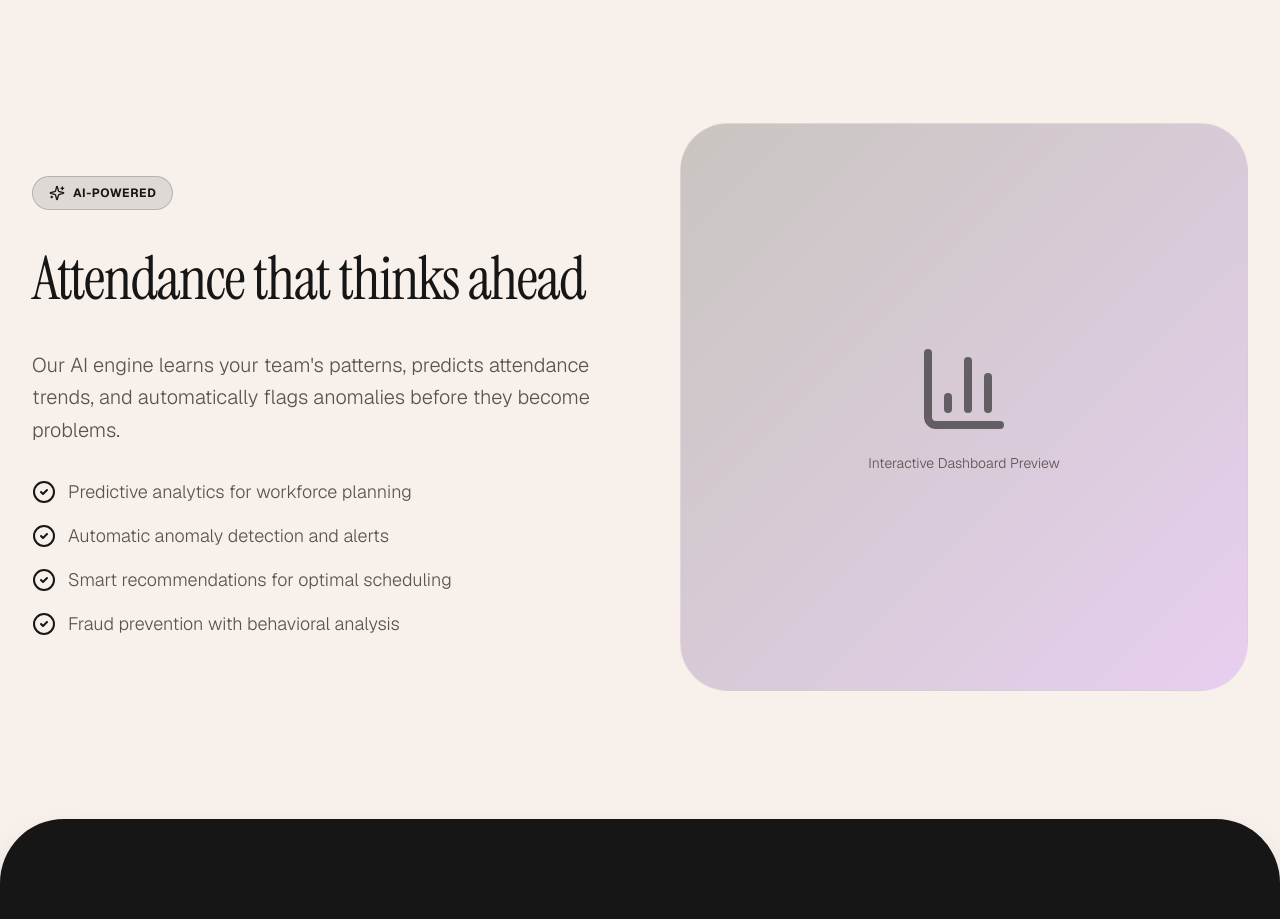
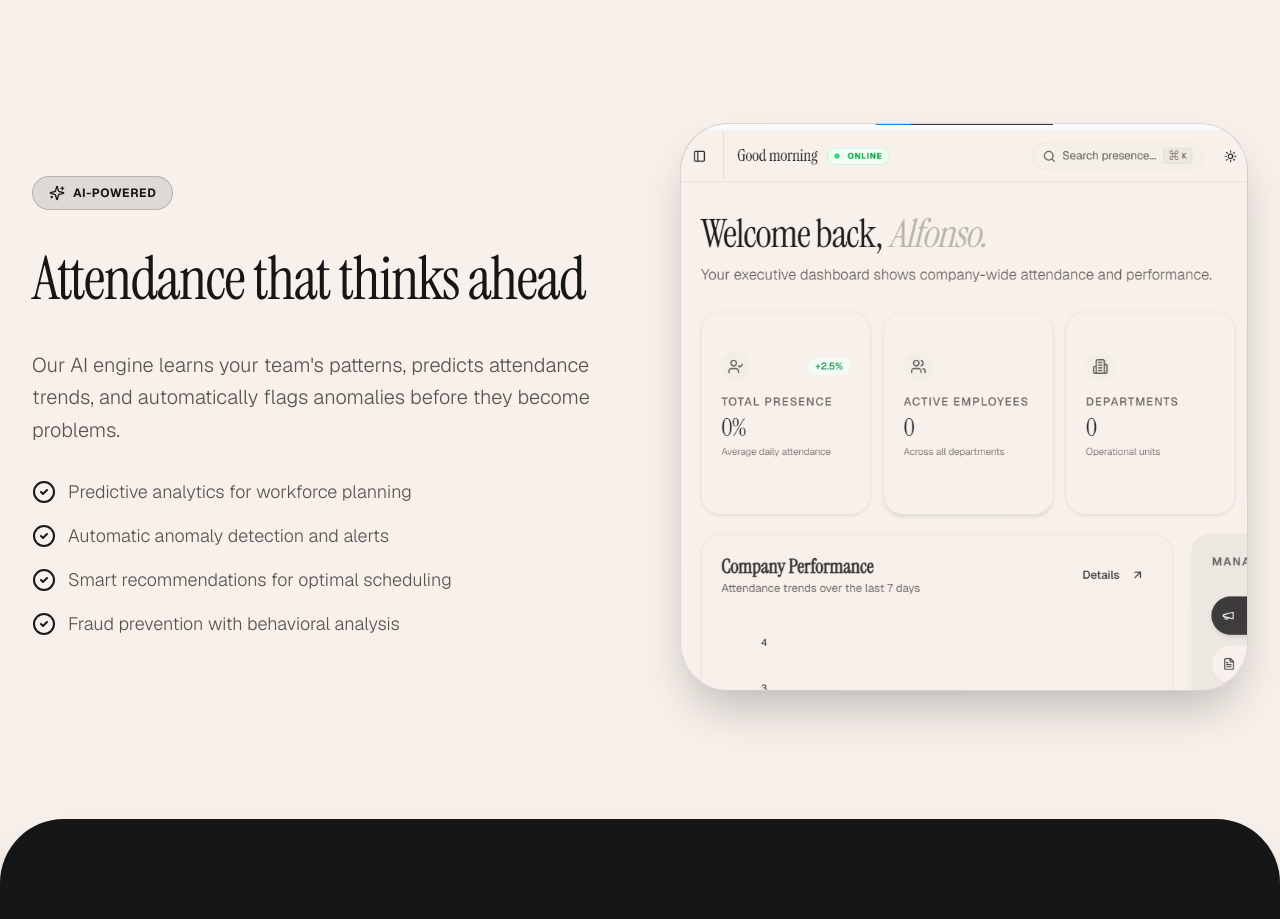
Before and after one commit to vickymayowa/presence-web, a Next.js app: page / in a window 1280 px wide. Shown: the part 3420-4339 px from the top of the page. Built offline with nearby package versions, Linux system fonts and the light colour scheme.

Commit message:
feat: Add initial landing page with hero, features, how-it-works sections, and dashboard image.

```diff
--- a/app/page.tsx
+++ b/app/page.tsx
@@ -1,5 +1,7 @@
 import { Button } from "@/components/ui/button"
 import Link from "next/link"
+import DashboardImage from "@/public/images/dashbboard-presence.png"
+import Image from "next/image"
 import {
   ArrowUpRight,
   Globe,
@@ -308,11 +310,15 @@ export default function Home() {
             </ul>
           </div>
           <div className="relative">
-            <div className="aspect-square rounded-[3rem] bg-gradient-to-br from-primary/20 to-purple-500/20 border border-border/40 flex items-center justify-center">
-              <div className="text-center space-y-4 p-12">
-                <BarChart3 className="w-24 h-24 mx-auto text-primary/60" />
-                <p className="text-sm text-muted-foreground font-light">Interactive Dashboard Preview</p>
-              </div>
+            <div className="aspect-square rounded-[3rem] bg-gradient-to-br from-primary/20 to-purple-500/20 border border-border/40 overflow-hidden relative shadow-2xl">
+              <Image
+                src={DashboardImage}
+                alt="Presence Dashboard Preview"
+                fill
+                loading="lazy"
+                className="object-cover object-top hover:scale-105 transition-transform duration-700"
+              />
+              <div className="absolute inset-0 bg-gradient-to-t from-background/20 to-transparent pointer-events-none" />
             </div>
           </div>
         </div>
```
Also changed, not shown: public/images/dashbboard-presence.png (added).
